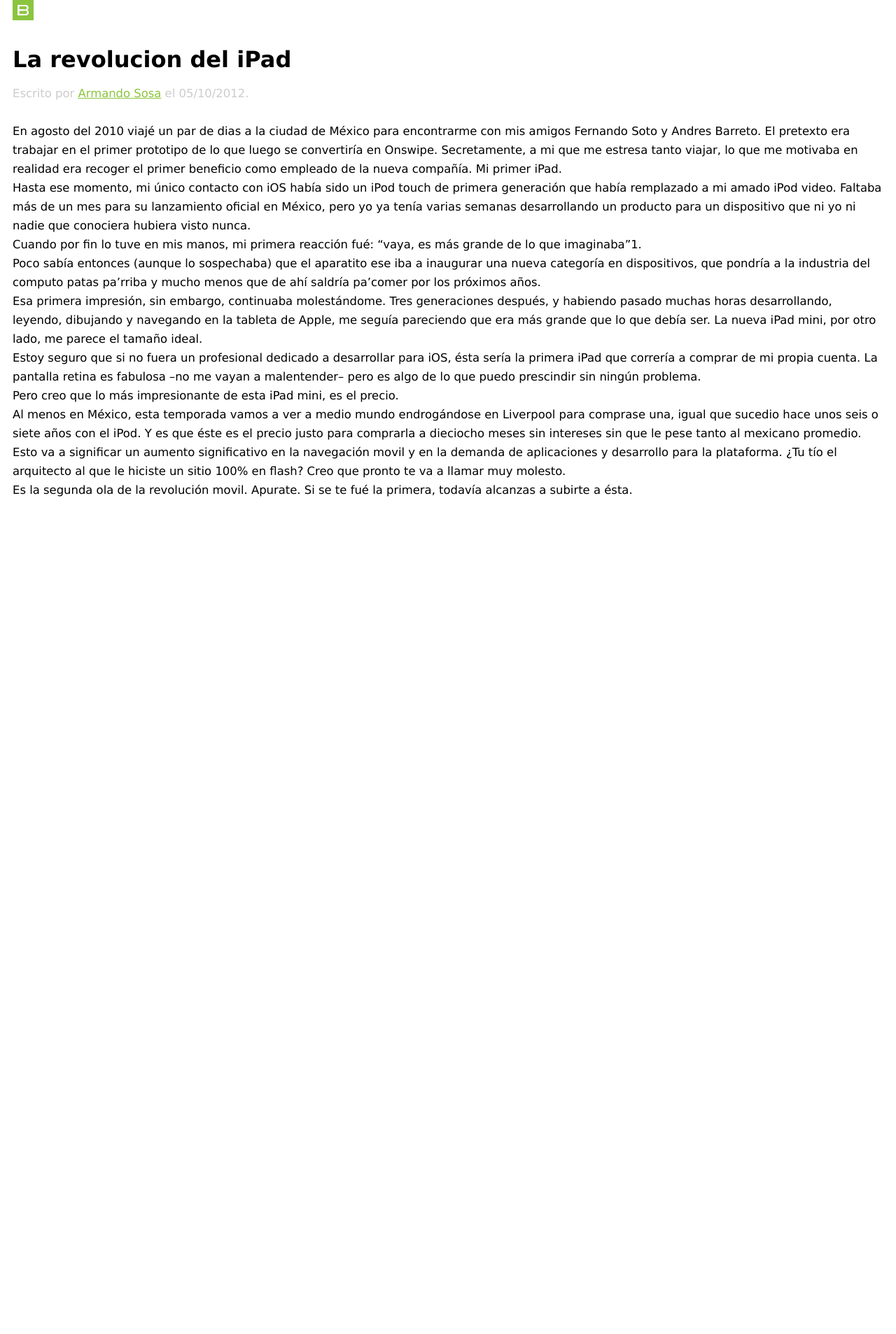
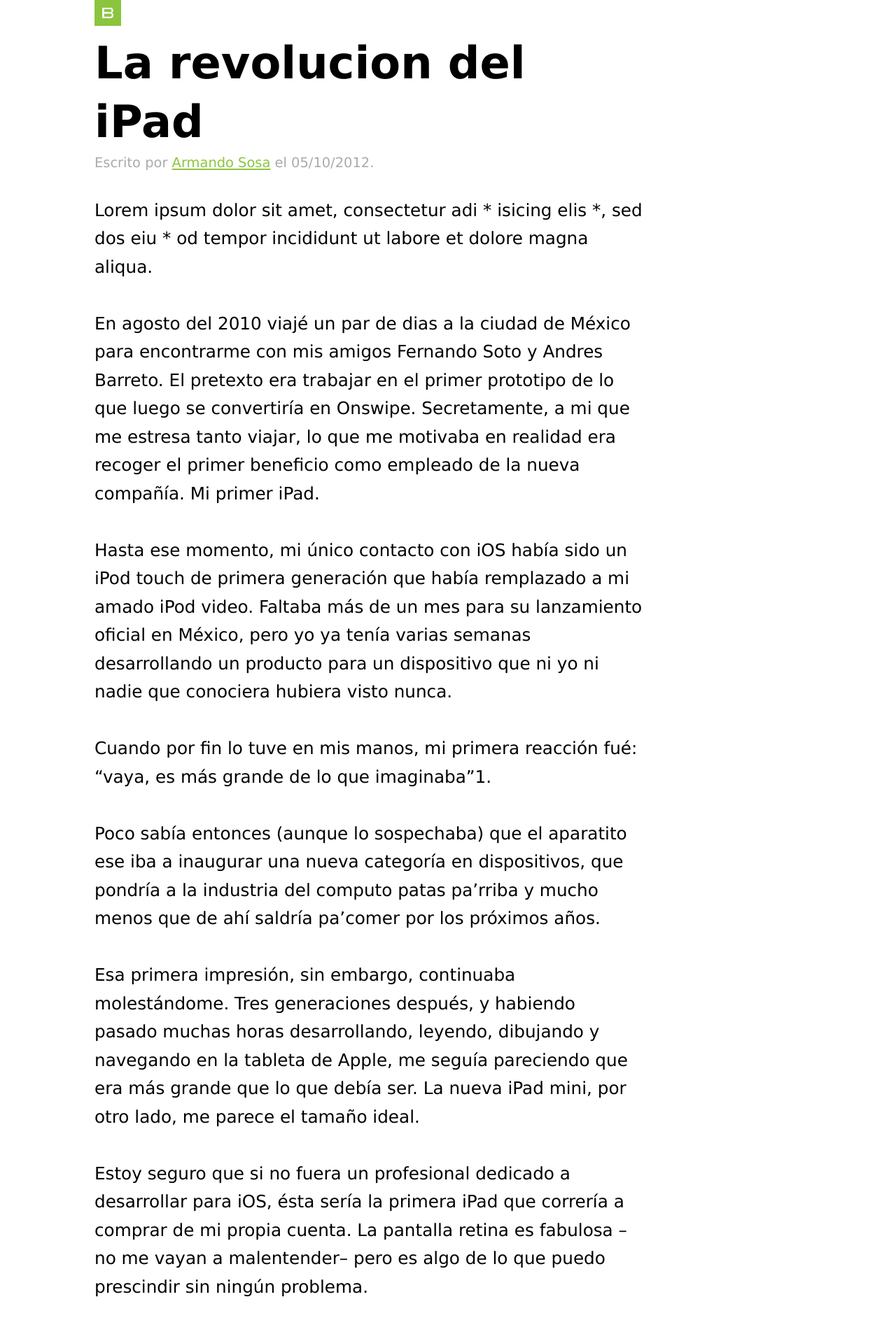
Before and after one commit to marbiano/bahn, a Jekyll site: the page built from _posts/2012-12-05-the-test.markdown, in a window 1280 px wide. Shown: the top 1907 px of the page at 70% size. Built offline with Jekyll 4.4.1, drawn with Linux system fonts in a browser that asks for light colours; Markdown is read by kramdown in place of the engine named in the settings; a style sheet for code colours, icons or effects is not loaded; before the commit the page ends 900 px from its top, so only the background shows below that.

Commit message:
Added responsive typography code

```diff
--- a/_layouts/default.html
+++ b/_layouts/default.html
@@ -28,12 +28,12 @@
    <link rel="stylesheet" href="css/screen.css" type="text/css" media="screen, projection" />
 </head>
 <body>
-<div class="site">
-  <div class="title">
-    <a href="/"><img src="images/logo-small.png" width="16" height="15" alt="Bahn" /></a>
+  <div class="container">
+    <div class="header">
+      <a href="/"><img src="images/logo-small.png" width="16" height="15" alt="Bahn" /></a>
+    </div>
+
+    {{ content }}
   </div>
-
-  {{ content }}
-
 </body>
 </html>
--- a/_layouts/post.html
+++ b/_layouts/post.html
@@ -4,5 +4,6 @@
 <div id="post" class="post">
 	<h1>{{ page.title }}</h1>
 	<p class="author-date">Escrito por <a href="http://dupermag.com">Armando Sosa</a> el 05/10/2012.</p>
+	<p>Lorem ipsum dolor sit amet, consectetur adi * isicing elis *, sed dos eiu * od tempor incididunt ut labore et dolore magna aliqua.</p>
 	{{ content }}
 </div>
--- a/css/screen.css
+++ b/css/screen.css
@@ -63,61 +63,104 @@
   display: block;
 }
 
-/* line 66, ../../../.rvm/gems/ruby-1.9.3-p194@bahn/gems/compass-0.13.alpha.0/frameworks/compass/stylesheets/compass/typography/_vertical_rhythm.scss */
+/* line 55, ../sass/screen.scss */
 html {
-  font-size: 112.5%;
-  line-height: 1.5em;
-}
-
-/* line 39, ../sass/screen.scss */
-body {
   font-family: "Din Text Pro Light", Verdana, sans-serif;
   font-size-adjust: 0.5;
   font-weight: 200;
   font-style: normal;
+  font-size: 1.125em;
+  line-height: 1.5;
 }
 
-/* line 43, ../sass/screen.scss */
-.post {
-  padding: 0 1em 0 1em;
+/* line 61, ../sass/screen.scss */
+.container {
+  padding: 0 1em 1em;
 }
 
-/* line 47, ../sass/screen.scss */
-.title {
-  padding-left: 1em;
-}
-/* line 49, ../sass/screen.scss */
-.title a {
+/* line 67, ../sass/screen.scss */
+.header a {
   display: inline-block;
   padding: 0.4em;
   background: #8bc53e;
 }
-/* line 53, ../sass/screen.scss */
-.title a img {
+/* line 71, ../sass/screen.scss */
+.header a img {
   display: block;
   border: none;
 }
 
-/* line 61, ../sass/screen.scss */
+/* line 79, ../sass/screen.scss */
 a {
   color: #8bc53e;
 }
 
-/* line 65, ../sass/screen.scss */
+/* line 83, ../sass/screen.scss */
 h1 {
-  font-size: 1.94444em;
-  line-height: 1.54286em;
   font-family: "Din Display Pro Bold", Verdana, sans-serif;
   font-size-adjust: 0.5;
   font-weight: bold;
   font-style: normal;
+  font-size: 1.8rem;
   line-height: 1.2;
-  margin-top: 0.77143em;
-  margin-bottom: 0.38571em;
 }
 
-/* line 73, ../sass/screen.scss */
+/* line 89, ../sass/screen.scss */
 .author-date {
+  color: #aaa;
+  font-size: 1.125em;
+}
+
+/* line 94, ../sass/screen.scss */
+p {
   margin-bottom: 1.5em;
-  color: #ccc;
 }
+
+@media only screen and (min-width: 35em) {
+  /* line 99, ../sass/screen.scss */
+  html {
+    font-size: 1.3125em;
+  }
+
+  /* line 102, ../sass/screen.scss */
+  .author-date {
+    font-size: 0.7875rem;
+  }
+}
+@media only screen and (min-width: 41em) {
+  /* line 108, ../sass/screen.scss */
+  html {
+    font-size: 1.5em;
+  }
+}
+@media only screen and (min-width: 46em) {
+  /* line 114, ../sass/screen.scss */
+  html {
+    font-size: 1.6875em;
+  }
+
+  /* line 117, ../sass/screen.scss */
+  .container {
+    max-width: 29em;
+    margin: 0 auto;
+  }
+
+  /* line 121, ../sass/screen.scss */
+  h1 {
+    font-size: 2.5875rem;
+  }
+}
+@media only screen and (min-width: 66em) {
+  /* line 127, ../sass/screen.scss */
+  .container {
+    margin: 0;
+    padding-left: 5em;
+  }
+}
+@media only screen and (min-width: 86em) {
+  /* line 134, ../sass/screen.scss */
+  .container {
+    margin: 0;
+    padding-left: 9em;
+  }
+}
```
